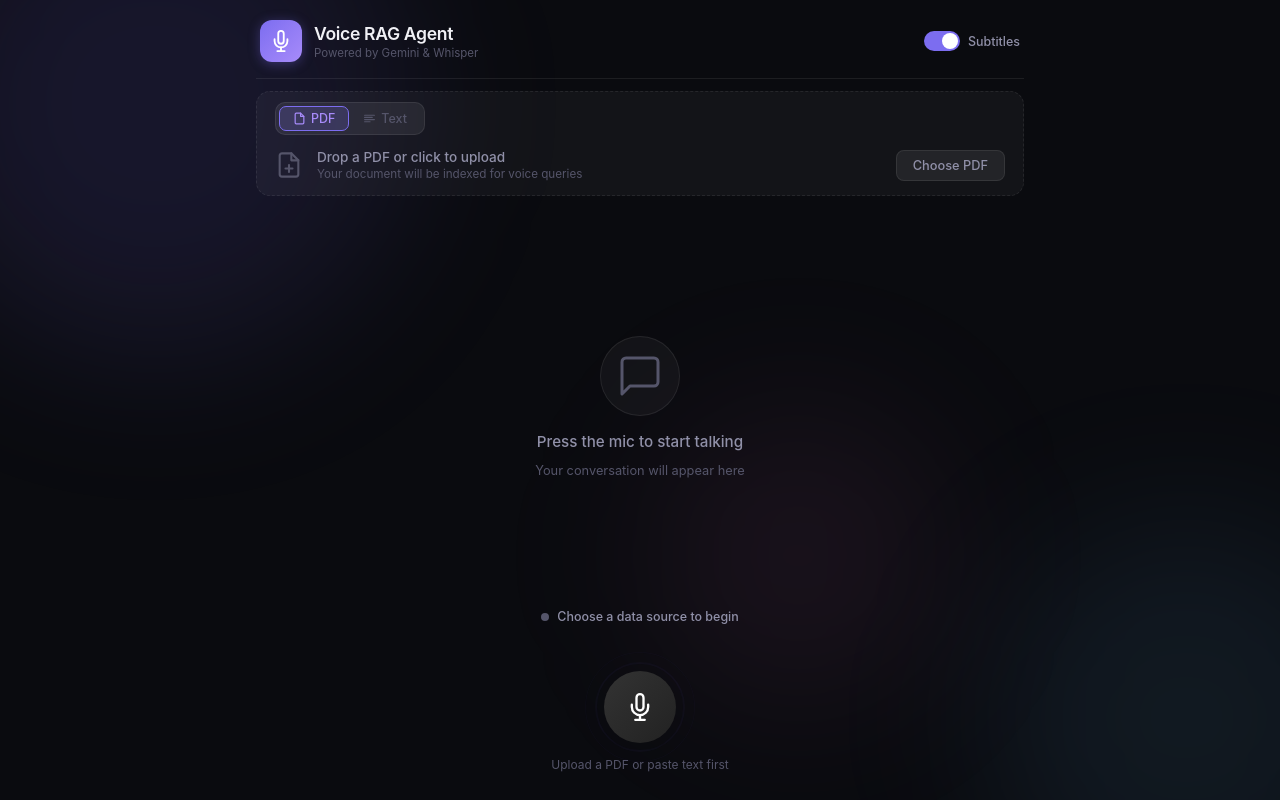
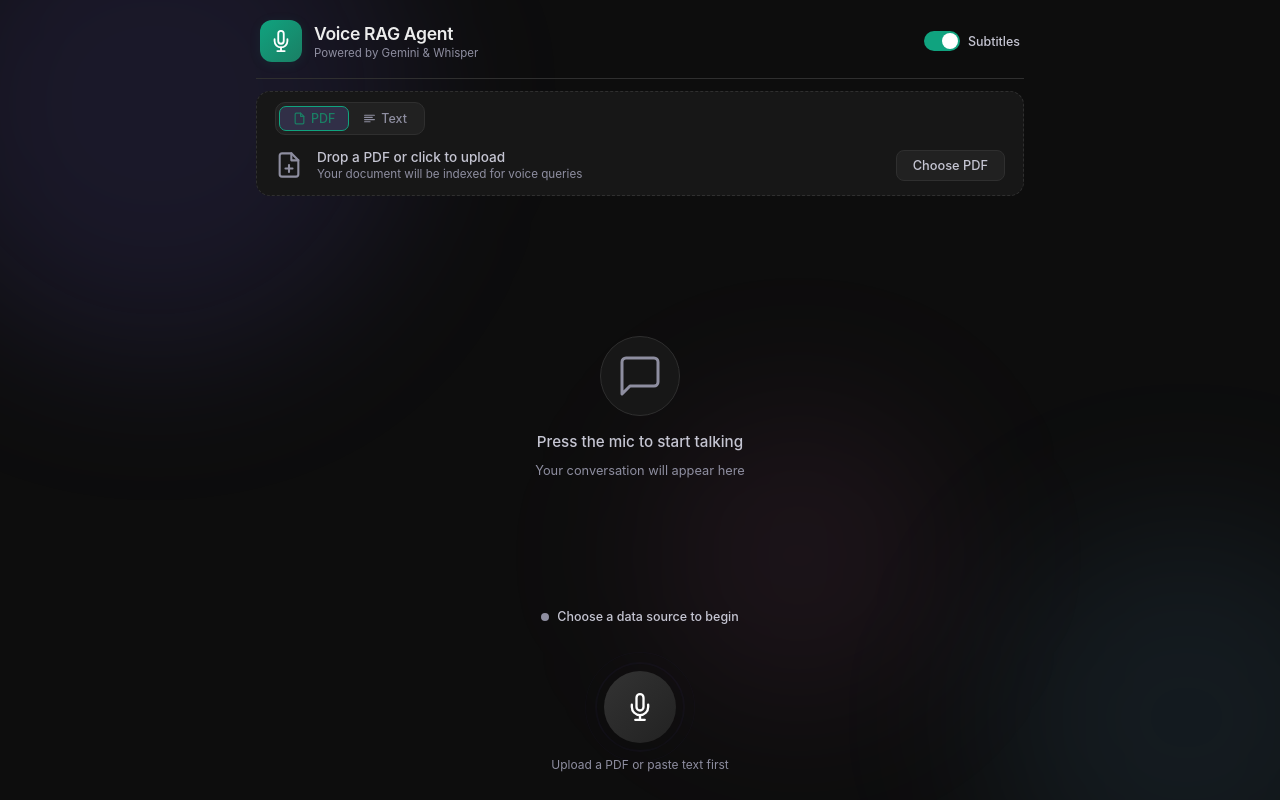
Before and after one commit to the-carnage/Endee-Assignment, a React (Vite) app in the folder endee-frontend/: page / in a window 1280 px wide. Built offline with nearby package versions, Linux system fonts and the light colour scheme.

Commit message:
redifined css for the endtire app along with icons and  font

```diff
--- a/endee-frontend/src/components/VoiceRag/VoiceRag.css
+++ b/endee-frontend/src/components/VoiceRag/VoiceRag.css
@@ -9,25 +9,30 @@
 }
 
 :root {
-  --bg: #0a0b0f;
-  --surface: rgba(255, 255, 255, 0.04);
-  --surface-hv: rgba(255, 255, 255, 0.07);
-  --border: rgba(255, 255, 255, 0.08);
-  --accent: #7c6df0;
-  --accent-2: #a78bfa;
-  --accent-glow: rgba(124, 109, 240, 0.35);
-  --text-1: #f0f0f5;
-  --text-2: #9090a8;
-  --text-3: #55556a;
-  --user-bubble: #1e1b3a;
-  --ai-bubble: rgba(255, 255, 255, 0.05);
-  --radius: 18px;
-  --radius-sm: 10px;
-  --shadow: 0 8px 32px rgba(0, 0, 0, 0.5);
-  --font: "Inter", system-ui, sans-serif;
+
+  --bg: #0d0d0d;
+  --surface: #171717;
+  --surface-hv: #212121;
+  --border: #2f2f2f;
+
+
+  --accent: #10a37f;
+  --accent-2: #1a7f64;
+  --accent-glow: rgba(16, 163, 127, 0.1);
+
+
+  --text-1: #ececec;
+  --text-2: #c5c5d2;
+  --text-3: #8e8ea0;
+
+
+  --radius: 12px;
+  --radius-sm: 8px;
+  --max-width: 768px;
+  --font: "Sentry", "Inter", -apple-system, system-ui, sans-serif;
 }
 
-/* Base styles are applied via layout wrapper in VoiceRagApp */
+
 .voice-rag-root {
   font-family: var(--font);
   background: var(--bg);
@@ -48,6 +53,7 @@
   pointer-events: none;
   z-index: 0;
 }
+
 .orb-1 {
   width: 500px;
   height: 500px;
@@ -56,6 +62,7 @@
   left: -100px;
   animation: orb-drift 18s ease-in-out infinite alternate;
 }
+
 .orb-2 {
   width: 400px;
   height: 400px;
@@ -64,6 +71,7 @@
   right: -80px;
   animation: orb-drift 22s ease-in-out infinite alternate-reverse;
 }
+
 .orb-3 {
   width: 300px;
   height: 300px;
@@ -73,10 +81,12 @@
   transform: translate(-50%, -50%);
   animation: orb-drift 15s ease-in-out infinite alternate;
 }
+
 @keyframes orb-drift {
   from {
     transform: translate(0, 0);
   }
+
   to {
     transform: translate(30px, 20px);
   }
@@ -89,7 +99,8 @@
   display: flex;
   flex-direction: column;
   height: 100%;
-  max-width: 800px; /* Optional, to constrain width on large screens */
+  max-width: 800px;
+  /* Optional, to constrain width on large screens */
   margin: 0 auto;
   padding: 0 16px;
 }
@@ -121,6 +132,7 @@
   flex: 1;
   text-align: left;
 }
+
 .header-text h1 {
   font-size: 1.1rem;
   font-weight: 600;
@@ -128,6 +140,7 @@
   letter-spacing: -0.02em;
   margin: 0;
 }
+
 .header-text p {
   font-size: 0.72rem;
   color: var(--text-3);
@@ -143,9 +156,11 @@
   cursor: pointer;
   user-select: none;
 }
+
 .toggle-label input {
   display: none;
 }
+
 .toggle-track {
   width: 36px;
   height: 20px;
@@ -155,9 +170,11 @@
   transition: background 0.25s;
   flex-shrink: 0;
 }
-.toggle-label input:checked ~ .toggle-track {
+
+.toggle-label input:checked~.toggle-track {
   background: var(--accent);
 }
+
 .toggle-thumb {
   position: absolute;
   top: 2px;
@@ -168,9 +185,11 @@
   background: #fff;
   transition: left 0.25s;
 }
-.toggle-label input:checked ~ .toggle-track .toggle-thumb {
+
+.toggle-label input:checked~.toggle-track .toggle-thumb {
   left: 18px;
 }
+
 .toggle-text {
   font-size: 0.78rem;
   color: var(--text-2);
@@ -188,12 +207,15 @@
   scrollbar-width: thin;
   scrollbar-color: var(--border) transparent;
 }
+
 .conversation-area::-webkit-scrollbar {
   width: 4px;
 }
+
 .conversation-area::-webkit-scrollbar-track {
   background: transparent;
 }
+
 .conversation-area::-webkit-scrollbar-thumb {
   background: var(--border);
   border-radius: 4px;
@@ -210,6 +232,7 @@
   color: var(--text-3);
   padding: 60px 20px;
 }
+
 .empty-icon {
   width: 80px;
   height: 80px;
@@ -222,12 +245,14 @@
   color: var(--text-3);
   margin-bottom: 4px;
 }
+
 .empty-state p {
   font-size: 0.95rem;
   font-weight: 500;
   color: var(--text-2);
   margin: 0;
 }
+
 .empty-state span {
   font-size: 0.8rem;
   color: var(--text-3);
@@ -240,11 +265,13 @@
   align-items: flex-start;
   animation: bubble-in 0.3s cubic-bezier(0.34, 1.56, 0.64, 1);
 }
+
 @keyframes bubble-in {
   from {
     opacity: 0;
     transform: translateY(12px) scale(0.97);
   }
+
   to {
     opacity: 1;
     transform: translateY(0) scale(1);
@@ -269,9 +296,11 @@
   color: #fff;
   order: 2;
 }
+
 .chat-bubble.user {
   flex-direction: row-reverse;
 }
+
 .chat-bubble.user .bubble-body {
   align-items: flex-end;
 }
@@ -297,12 +326,14 @@
   word-break: break-word;
   text-align: left;
 }
+
 .chat-bubble.user .bubble-text {
   background: linear-gradient(135deg, #2d2060, #1e1b3a);
   color: var(--text-1);
   border-top-right-radius: 4px;
   border: 1px solid rgba(124, 109, 240, 0.25);
 }
+
 .chat-bubble.ai .bubble-text {
   background: var(--surface);
   color: var(--text-1);
@@ -323,6 +354,7 @@
   gap: 6px;
   padding: 14px 18px;
 }
+
 .dots span {
   display: inline-block;
   width: 6px;
@@ -331,19 +363,24 @@
   background: var(--text-2);
   animation: dot-bounce 1.2s infinite ease-in-out;
 }
+
 .dots span:nth-child(2) {
   animation-delay: 0.2s;
 }
+
 .dots span:nth-child(3) {
   animation-delay: 0.4s;
 }
+
 @keyframes dot-bounce {
+
   0%,
   80%,
   100% {
     transform: translateY(0);
     opacity: 0.4;
   }
+
   40% {
     transform: translateY(-5px);
     opacity: 1;
@@ -359,6 +396,7 @@
   padding: 8px 0 4px;
   flex-shrink: 0;
 }
+
 .status-dot {
   width: 8px;
   height: 8px;
@@ -368,37 +406,46 @@
     background 0.3s,
     box-shadow 0.3s;
 }
+
 .status-dot.idle {
   background: var(--text-3);
 }
+
 .status-dot.ready {
   background: #4caf50;
   box-shadow: 0 0 8px rgba(76, 175, 80, 0.5);
 }
+
 .status-dot.recording {
   background: #ef5350;
   box-shadow: 0 0 10px rgba(239, 83, 80, 0.6);
   animation: pulse-dot 1s infinite;
 }
+
 .status-dot.processing {
   background: var(--accent);
   box-shadow: 0 0 10px var(--accent-glow);
   animation: pulse-dot 1.2s infinite;
 }
+
 .status-dot.speaking {
   background: #26c6da;
   box-shadow: 0 0 10px rgba(38, 198, 218, 0.5);
   animation: pulse-dot 0.8s infinite;
 }
+
 @keyframes pulse-dot {
+
   0%,
   100% {
     opacity: 1;
   }
+
   50% {
     opacity: 0.4;
   }
 }
+
 .status-text {
   font-size: 0.78rem;
   color: var(--text-2);
@@ -424,9 +471,11 @@
   opacity: 0;
   transition: opacity 0.3s;
 }
+
 .waveform.active {
   opacity: 1;
 }
+
 .waveform span {
   display: block;
   width: 3px;
@@ -435,42 +484,55 @@
   animation: wave-bar 1s ease-in-out infinite;
   height: 8px;
 }
+
 .waveform span:nth-child(1) {
   animation-delay: 0s;
 }
+
 .waveform span:nth-child(2) {
   animation-delay: 0.1s;
 }
+
 .waveform span:nth-child(3) {
   animation-delay: 0.2s;
 }
+
 .waveform span:nth-child(4) {
   animation-delay: 0.3s;
 }
+
 .waveform span:nth-child(5) {
   animation-delay: 0.2s;
 }
+
 .waveform span:nth-child(6) {
   animation-delay: 0.1s;
 }
+
 .waveform span:nth-child(7) {
   animation-delay: 0s;
 }
+
 .waveform span:nth-child(8) {
   animation-delay: 0.15s;
 }
+
 .waveform span:nth-child(9) {
   animation-delay: 0.25s;
 }
+
 .waveform span:nth-child(10) {
   animation-delay: 0.05s;
 }
+
 @keyframes wave-bar {
+
   0%,
   100% {
     height: 6px;
     opacity: 0.5;
   }
+
   50% {
     height: 22px;
     opacity: 1;
@@ -499,15 +561,18 @@
     background 0.3s;
   outline: none;
 }
+
 .mic-btn:hover {
   transform: scale(1.06);
   box-shadow:
     0 6px 28px var(--accent-glow),
     0 0 0 8px rgba(124, 109, 240, 0.08);
 }
+
 .mic-btn:active {
   transform: scale(0.96);
 }
+
 .mic-btn.recording {
   background: linear-gradient(135deg, #ef5350, #e91e63);
   box-shadow:
@@ -515,19 +580,23 @@
     0 0 0 0 rgba(239, 83, 80, 0.3);
   animation: mic-pulse 1.5s ease-in-out infinite;
 }
+
 @keyframes mic-pulse {
+
   0%,
   100% {
     box-shadow:
       0 4px 20px rgba(239, 83, 80, 0.45),
       0 0 0 0 rgba(239, 83, 80, 0.25);
   }
+
   50% {
     box-shadow:
       0 4px 20px rgba(239, 83, 80, 0.45),
       0 0 0 18px rgba(239, 83, 80, 0);
   }
 }
+
 .mic-btn.processing,
 .mic-btn.speaking {
   background: linear-gradient(135deg, #555, #333);
@@ -543,30 +612,37 @@
   transition: opacity 0.3s;
   pointer-events: none;
 }
+
 .mic-ring {
   width: 88px;
   height: 88px;
   animation: ring-pulse 3s ease-in-out infinite;
 }
+
 .mic-ring-2 {
   width: 106px;
   height: 106px;
   animation: ring-pulse 3s ease-in-out 0.8s infinite;
 }
+
 @keyframes ring-pulse {
+
   0%,
   100% {
     opacity: 0.4;
     transform: scale(1);
   }
+
   50% {
     opacity: 0.1;
     transform: scale(1.04);
   }
 }
+
 .mic-btn.recording .mic-ring {
   border-color: rgba(239, 83, 80, 0.4);
 }
+
 .mic-btn.recording .mic-ring-2 {
   border-color: rgba(239, 83, 80, 0.2);
 }
@@ -575,9 +651,11 @@
 .stop-icon {
   display: none;
 }
+
 .mic-btn.recording .mic-icon {
   display: none;
 }
+
 .mic-btn.recording .stop-icon {
   display: block;
 }
@@ -609,6 +687,7 @@
   pointer-events: none;
   z-index: 100;
 }
+
 .toast.show {
   transform: translateX(-50%) translateY(0);
   opacity: 1;
@@ -619,6 +698,7 @@
   .app-wrapper {
     padding: 0 10px;
   }
+
   .bubble-body {
     max-width: 88%;
   }
@@ -636,6 +716,7 @@
     background 0.2s;
   overflow: hidden;
 }
+
 .upload-zone.drag-over {
   border-color: var(--accent);
   background: rgba(124, 109, 240, 0.06);
@@ -649,10 +730,12 @@
   padding: 14px 18px;
   color: var(--text-2);
 }
+
 .upload-idle svg {
   flex-shrink: 0;
   color: var(--text-3);
 }
+
 .upload-idle-text {
   flex: 1;
   display: flex;
@@ -660,15 +743,18 @@
   gap: 2px;
   text-align: left;
 }
+
 .upload-title {
   font-size: 0.85rem;
   font-weight: 500;
   color: var(--text-2);
 }
+
 .upload-sub {
   font-size: 0.73rem;
   color: var(--text-3);
 }
+
 .upload-btn {
   flex-shrink: 0;
   padding: 7px 16px;
@@ -685,6 +771,7 @@
     border-color 0.2s;
   font-family: var(--font);
 }
+
 .upload-btn:hover {
   background: rgba(124, 109, 240, 0.15);
   border-color: var(--accent);
@@ -704,6 +791,7 @@
   width: fit-content;
   gap: 0;
 }
+
 .source-opt {
   position: relative;
   z-index: 1;
@@ -723,13 +811,16 @@
   transition: color 0.2s;
   user-select: none;
 }
+
 .source-opt.active {
   color: var(--accent-2);
 }
+
 .source-opt svg {
   flex-shrink: 0;
   transition: stroke 0.2s;
 }
+
 .source-knob {
   position: absolute;
   top: 3px;
@@ -753,6 +844,7 @@
   width: 100%;
   box-sizing: border-box;
 }
+
 .text-title-input {
   width: 100%;
   box-sizing: border-box;
@@ -766,9 +858,11 @@
   outline: none;
   transition: border-color 0.2s;
 }
+
 .text-title-input:focus {
   border-color: var(--accent);
 }
+
 .text-content-area {
   width: 100%;
   box-sizing: border-box;
@@ -785,14 +879,17 @@
   transition: border-color 0.2s;
   line-height: 1.5;
 }
+
 .text-content-area:focus {
   border-color: var(--accent);
 }
+
 .text-char-row {
   display: flex;
   align-items: center;
   justify-content: space-between;
 }
+
 .text-char-count {
   font-size: 0.73rem;
   color: var(--text-3);
@@ -807,12 +904,14 @@
   font-size: 0.85rem;
   font-weight: 500;
 }
+
 .progress-info {
   display: flex;
   align-items: center;
   gap: 10px;
   flex: 1;
 }
+
 .chunk-badge {
   margin-left: auto;
   padding: 3px 10px;
@@ -825,6 +924,7 @@
   font-variant-numeric: tabular-nums;
   white-space: nowrap;
 }
+
 .spinner {
   width: 18px;
   height: 18px;
@@ -834,6 +934,7 @@
   animation: spin 0.7s linear infinite;
   flex-shrink: 0;
 }
+
 @keyframes spin {
   to {
     transform: rotate(360deg);
@@ -848,11 +949,13 @@
   padding: 10px 16px;
   border-top: none;
 }
+
 .upload-zone.loaded {
   border-style: solid;
   border-color: rgba(76, 175, 80, 0.35);
   background: rgba(76, 175, 80, 0.04);
 }
+
 .doc-icon {
   width: 32px;
   height: 32px;
@@ -865,6 +968,7 @@
   color: #66bb6a;
   flex-shrink: 0;
 }
+
 .doc-info {
   flex: 1;
   display: flex;
@@ -873,6 +977,7 @@
   min-width: 0;
   text-align: left;
 }
+
 .doc-name {
   font-size: 0.85rem;
   font-weight: 600;
@@ -881,10 +986,12 @@
   overflow: hidden;
   text-overflow: ellipsis;
 }
+
 .doc-meta {
   font-size: 0.72rem;
   color: #66bb6a;
 }
+
 .doc-replace-btn {
   display: flex;
   align-items: center;
@@ -905,6 +1012,7 @@
   font-family: var(--font);
   flex-shrink: 0;
 }
+
 .doc-replace-btn:hover {
   color: var(--text-2);
   border-color: var(--text-3);
@@ -918,6 +1026,7 @@
   cursor: not-allowed;
   transform: none;
 }
+
 .mic-btn:disabled:not(.recording) .mic-ring,
 .mic-btn:disabled:not(.recording) .mic-ring-2 {
   opacity: 0;
--- a/endee-frontend/src/index.css
+++ b/endee-frontend/src/index.css
@@ -1,6 +1,6 @@
 :root {
   --font-family: 'Inter', system-ui, sans-serif;
-  --bg-color: #0a0b0f;
+  --bg-color: #1b18189a;
   --text-color: #f0f0f5;
 }
 
```
